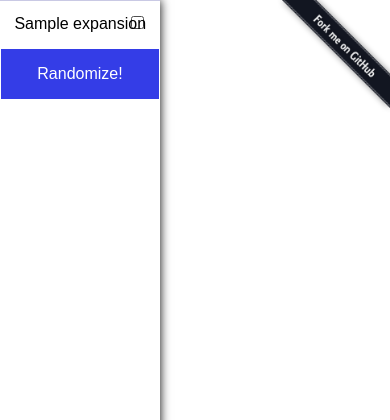
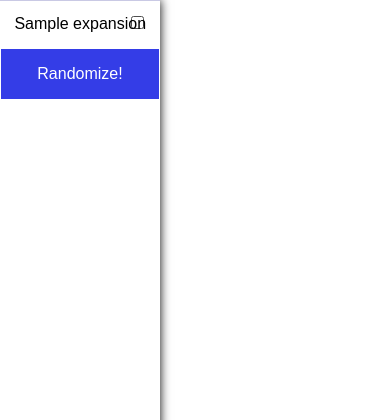
Before and after one commit to cypressf/dominion, a Flask app: page / in a window 390 px wide. Shown: the top 420 px of the page. Run offline with Flask 2, Linux system fonts and the light colour scheme; tables that the repository leaves empty hold one stand-in row (values such as "Sample post").

Commit message:
remove github ribbon for small screens

```diff
--- a/static/style.css
+++ b/static/style.css
@@ -122,7 +122,11 @@ input[type=submit] {
         border-bottom:1px solid #b7afff;
     }
 }
-
+@media screen and (max-width: 28em) {
+    img#github_ribbon {
+        display:none;
+    }
+}
 @media screen and (max-width: 20em) {
     section#form, section#cards, #cards .expansion {
         float:none;
```
